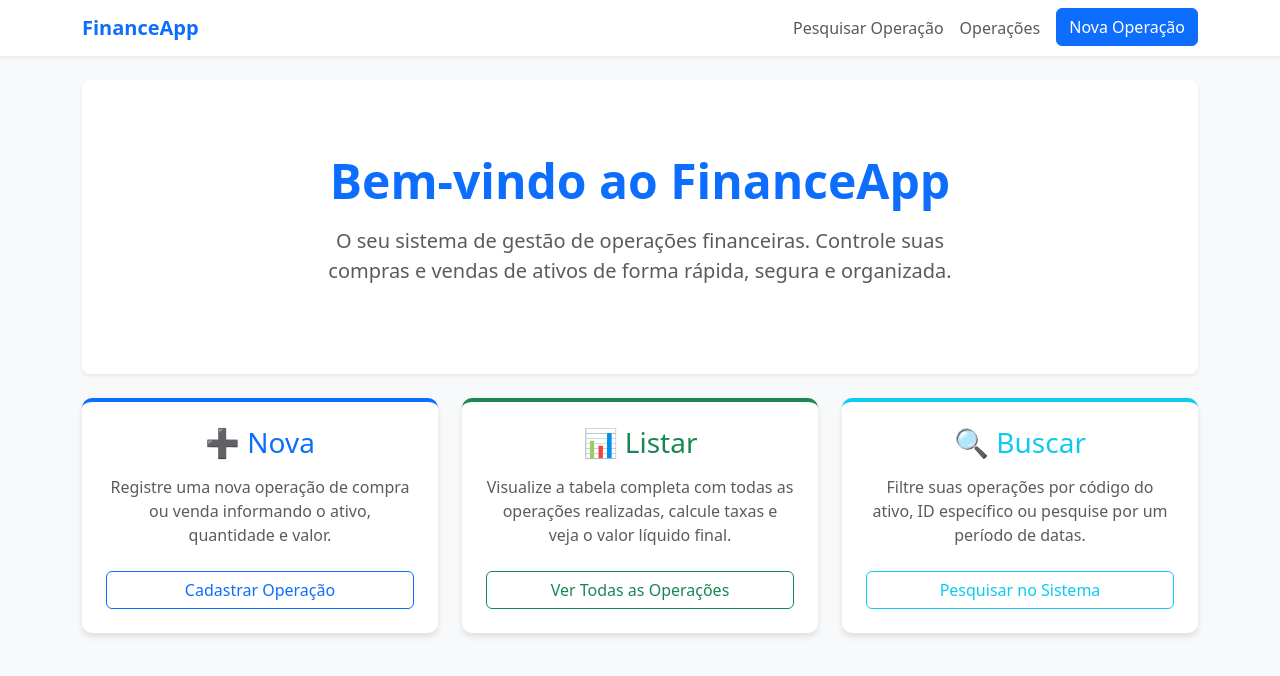
After one commit to tesourasdoifpi/trabalho_do_bruno, a Flask app: page / in a window 1280 px wide. The commit adds this page. Shown: the top 676 px of the page. Run offline with Flask 3, Linux system fonts and the light colour scheme.

Commit message:
Add files via upload

```diff
--- a/main.py
+++ b/main.py
@@ -1,6 +1,7 @@
 from flask import Flask
 from databases.sqlitedb import SQLiteDB
 from routers.operacao_router import operacao_rotas
+from routers.main_router import index_rotas
 
 app = Flask(__name__)
 
@@ -10,3 +11,4 @@ db.executar_script_sql('databases/scripts/criar_tabela.sql')
 
 
 operacao_rotas(app)
+index_rotas(app)
--- a/routers/main_router.py
+++ b/routers/main_router.py
@@ -0,0 +1,4 @@
+from controllers.main_controller import index
+
+def index_rotas(app):
+    app.add_url_rule("/", endpoint="home", view_func=index, methods=['GET'])
--- a/templates/base.html
+++ b/templates/base.html
@@ -14,7 +14,7 @@
     <!-- Navbar -->
     <nav class="navbar navbar-expand-lg navbar-light bg-white shadow-sm mb-4">
         <div class="container">
-            <a class="navbar-brand" href="{{ url_for('listar_todas_operacoes') }}">FinanceApp</a>
+            <a class="navbar-brand" href="{{ url_for('home') }}">FinanceApp</a>
             <button class="navbar-toggler" type="button" data-bs-toggle="collapse" data-bs-target="#navbarNav">
                 <span class="navbar-toggler-icon"></span>
             </button>
--- /dev/null
+++ b/templates/index.html
@@ -0,0 +1,59 @@
+{% extends "base.html" %}
+
+{% block title %}Início - FinanceApp{% endblock %}
+
+{% block content %}
+<!-- Seção Hero / Boas-vindas -->
+<div class="p-5 mb-4 bg-white rounded-3 shadow-sm card-custom text-center">
+    <div class="container-fluid py-4">
+        <h1 class="display-5 fw-bold text-primary">Bem-vindo ao FinanceApp</h1>
+        <p class="col-md-8 mx-auto fs-5 text-muted mt-3">
+            O seu sistema de gestão de operações financeiras. Controle suas compras e vendas de ativos de forma rápida, segura e organizada.
+        </p>
+    </div>
+</div>
+
+<!-- Cards de Acesso Rápido -->
+<div class="row align-items-md-stretch mt-4">
+
+    <!-- Card: Nova Operação -->
+    <div class="col-md-4 mb-4">
+        <div class="card h-100 card-custom border-primary border-top border-4">
+            <div class="card-body text-center p-4">
+                <h3 class="card-title text-primary mb-3">➕ Nova</h3>
+                <p class="card-text text-muted mb-4">
+                    Registre uma nova operação de compra ou venda informando o ativo, quantidade e valor.
+                </p>
+                <a href="{{ url_for('cadastrar_operacao') }}" class="btn btn-outline-primary w-100">Cadastrar Operação</a>
+            </div>
+        </div>
+    </div>
+
+    <!-- Card: Listar Operações -->
+    <div class="col-md-4 mb-4">
+        <div class="card h-100 card-custom border-success border-top border-4">
+            <div class="card-body text-center p-4">
+                <h3 class="card-title text-success mb-3">📊 Listar</h3>
+                <p class="card-text text-muted mb-4">
+                    Visualize a tabela completa com todas as operações realizadas, calcule taxas e veja o valor líquido final.
+                </p>
+                <a href="{{ url_for('listar_todas_operacoes') }}" class="btn btn-outline-success w-100">Ver Todas as Operações</a>
+            </div>
+        </div>
+    </div>
+
+    <!-- Card: Pesquisar -->
+    <div class="col-md-4 mb-4">
+        <div class="card h-100 card-custom border-info border-top border-4">
+            <div class="card-body text-center p-4">
+                <h3 class="card-title text-info mb-3">🔍 Buscar</h3>
+                <p class="card-text text-muted mb-4">
+                    Filtre suas operações por código do ativo, ID específico ou pesquise por um período de datas.
+                </p>
+                <a href="{{ url_for('pesquisa') }}" class="btn btn-outline-info w-100">Pesquisar no Sistema</a>
+            </div>
+        </div>
+    </div>
+
+</div>
+{% endblock %}
```
